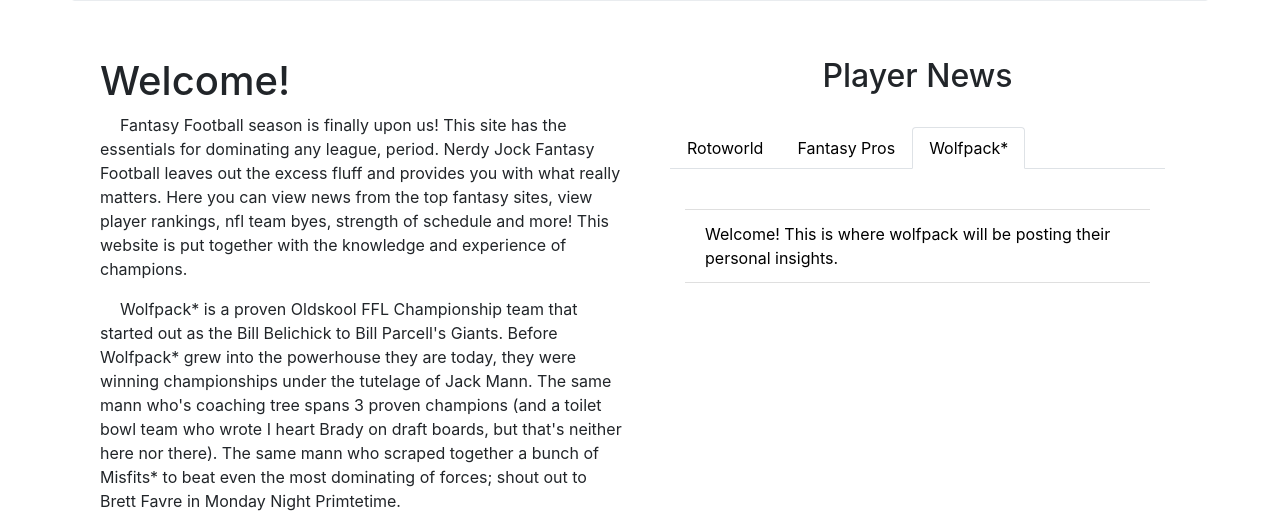
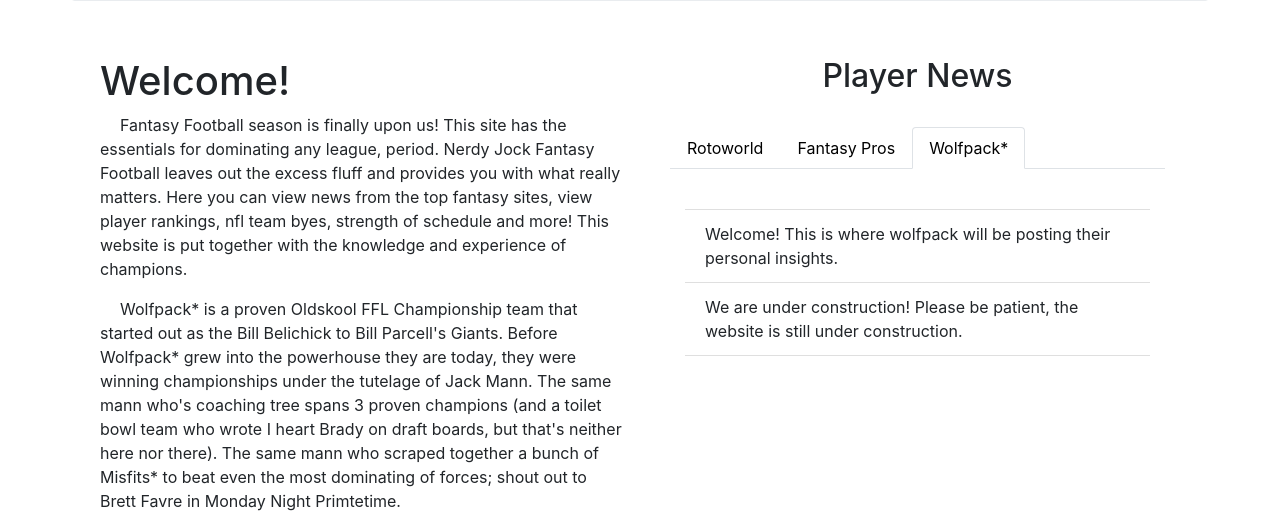
Before and after one commit to mannmik/FF2018, a Django app: template templates/home.html in a window 1280 px wide, after a click on "Wolfpack*". Shown: the part 449-979 px from the top of the page. Run offline with Django 3.2, Linux system fonts and the light colour scheme; the template is opened without the code that fills it: most values are stand-ins (such as "Sample title", 1, 10 or a date in 2020); some libraries are stand-ins or nearby versions.

Commit message:
added under construction li under home tab.

```diff
--- a/templates/home.html
+++ b/templates/home.html
@@ -109,7 +109,8 @@
                           <p>
                               <ul class="list-group list-group-flush" style="text-align:left">
 
-                                <li class="list-group-item"> <a href="" style="color: black" target="_blank" >Welcome! This is where wolfpack will be posting their personal insights.</a>  </li>
+                                <li class="list-group-item"> Welcome! This is where wolfpack will be posting their personal insights.  </li>
+                                <li class="list-group-item"> We are under construction! Please be patient, the website is still under construction. </li>
 
                               </ul>
                           </p>
```
